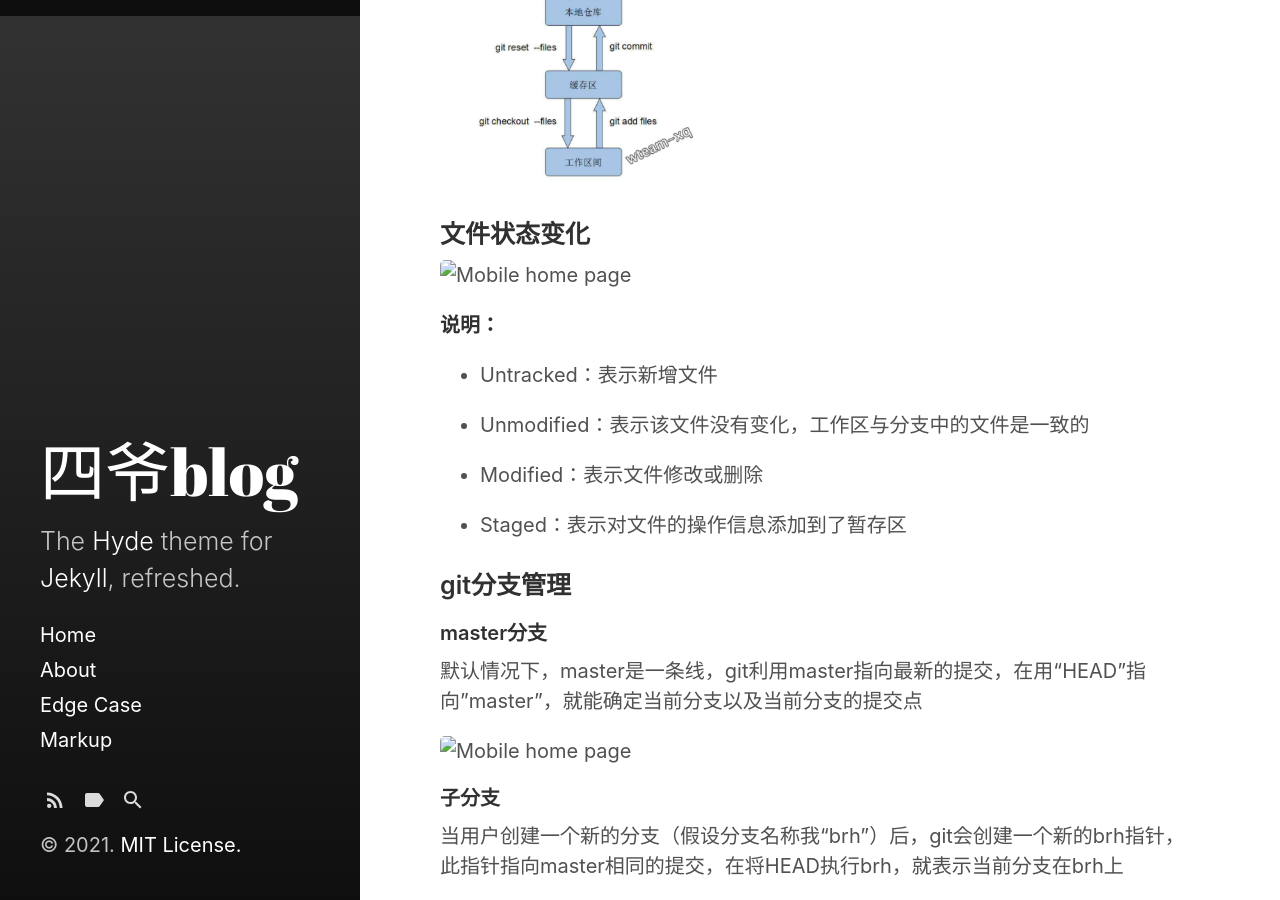
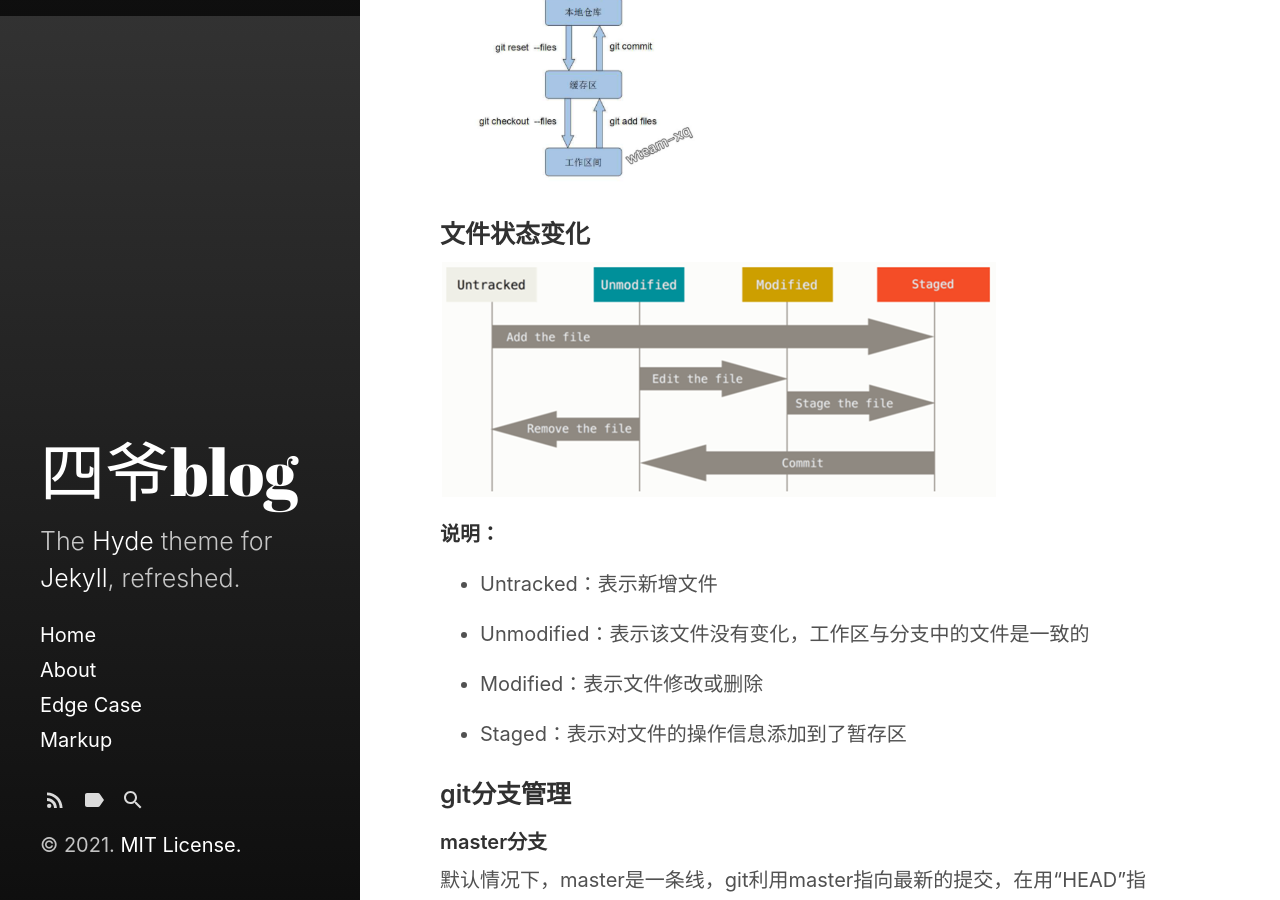
Before and after one commit to songyawen2017/songyawen2017.github.io, a Jekyll site: the page built from _posts/2021-02-20-git-principle.md, in a window 1280 px wide and 900 px high, scrolled down 884 px. Built offline with Jekyll 4.4.1, drawn with Linux system fonts in a browser that asks for light colours.

Commit message:
Update 2021-02-20-git-principle.md

```diff
--- a/_posts/2021-02-20-git-principle.md
+++ b/_posts/2021-02-20-git-principle.md
@@ -37,7 +37,7 @@ git跟传统的代码管理器（如:svn）不同， 主要区别在于git多了
 
 ### 文件状态变化
 
-<img alt="Mobile home page" src="../img/image-20210220150650310.png?raw=true" />
+<img alt="Mobile home page" src="/img/image-20210220150650310.png?raw=true" />
 
 **说明：**
 
```
